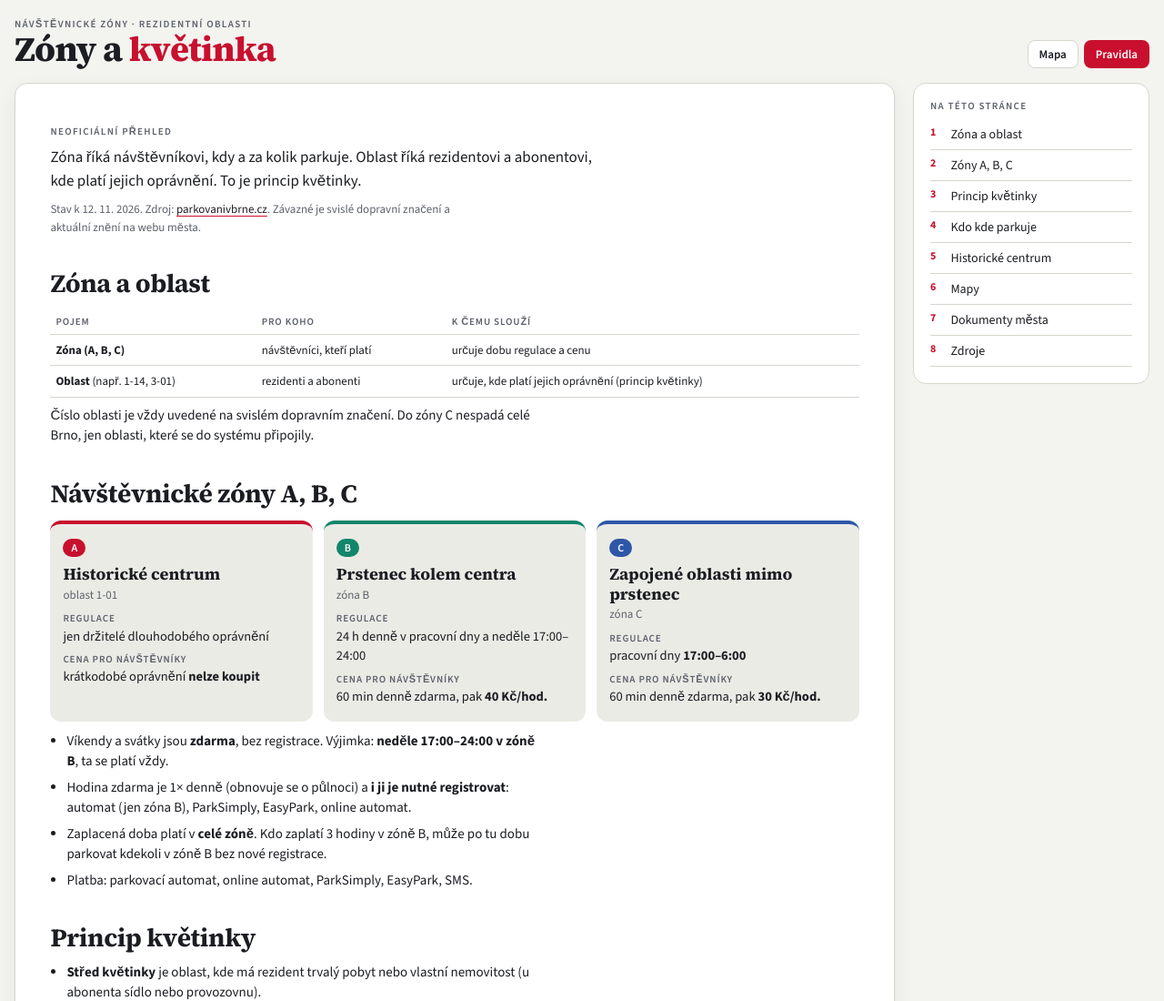
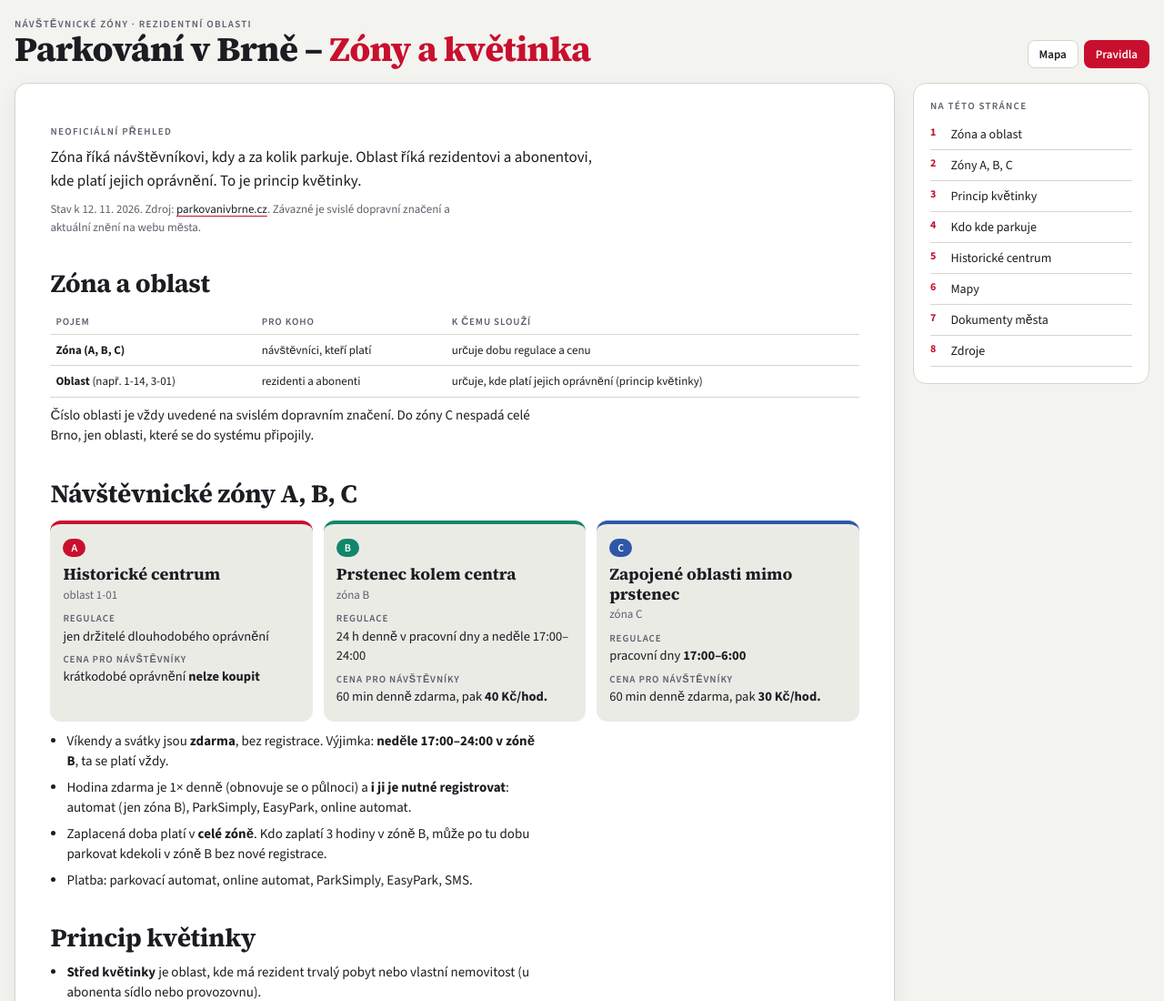
Before and after one commit to Pajinek/parkovani-brno, a plain HTML site: page pravidla.html in a window 1280 px wide. Shown: the top 1100 px of the page at 91% size. Drawn offline with nearby package versions, Linux system fonts and the light colour scheme.

Commit message:
feat: link brand title back to the map homepage
Co-authored-by: Cursor <cursoragent@cursor.com>

```diff
--- a/css/style.css
+++ b/css/style.css
@@ -89,6 +89,10 @@ header.top { display: flex; flex-wrap: wrap; align-items: flex-end; justify-cont
 .eyebrow { font: 600 11px/1.2 var(--f-body); letter-spacing: .12em; text-transform: uppercase; color: var(--muted); }
 h1 { font: 800 clamp(26px, 3.4vw, 38px)/1.05 var(--f-display); margin: 2px 0 0; letter-spacing: -.02em; text-wrap: balance; }
 h1 em { font-style: normal; color: var(--accent); }
+.site-title { color: inherit; text-decoration: none; }
+a.site-title { display: inline-block; margin: 2px 0 0; font: 800 clamp(26px, 3.4vw, 38px)/1.05 var(--f-display); letter-spacing: -.02em; }
+h1 a.site-title { display: inline; margin: 0; font: inherit; letter-spacing: inherit; }
+.site-title:hover { color: var(--accent); }
 
 .seg { display: inline-flex; flex-wrap: wrap; background: var(--surface-2); border-radius: 999px; padding: 3px; gap: 2px; }
 .seg button { border: 0; background: transparent; color: var(--muted); font: 600 13px/1 var(--f-body); padding: 8px 14px; border-radius: 999px; cursor: pointer; }
--- a/pravidla.html
+++ b/pravidla.html
@@ -17,7 +17,7 @@
     <div class="brand">
       <div>
         <div class="eyebrow">Návštěvnické zóny · rezidentní oblasti</div>
-        <h1>Zóny a <em>květinka</em></h1>
+        <h1><a class="site-title" href="index.html">Parkování v Brně</a> – <em>Zóny a květinka</em></h1>
       </div>
     </div>
     <div class="controls">
```
Also changed, not shown: index.html (+1 -1 lines).
